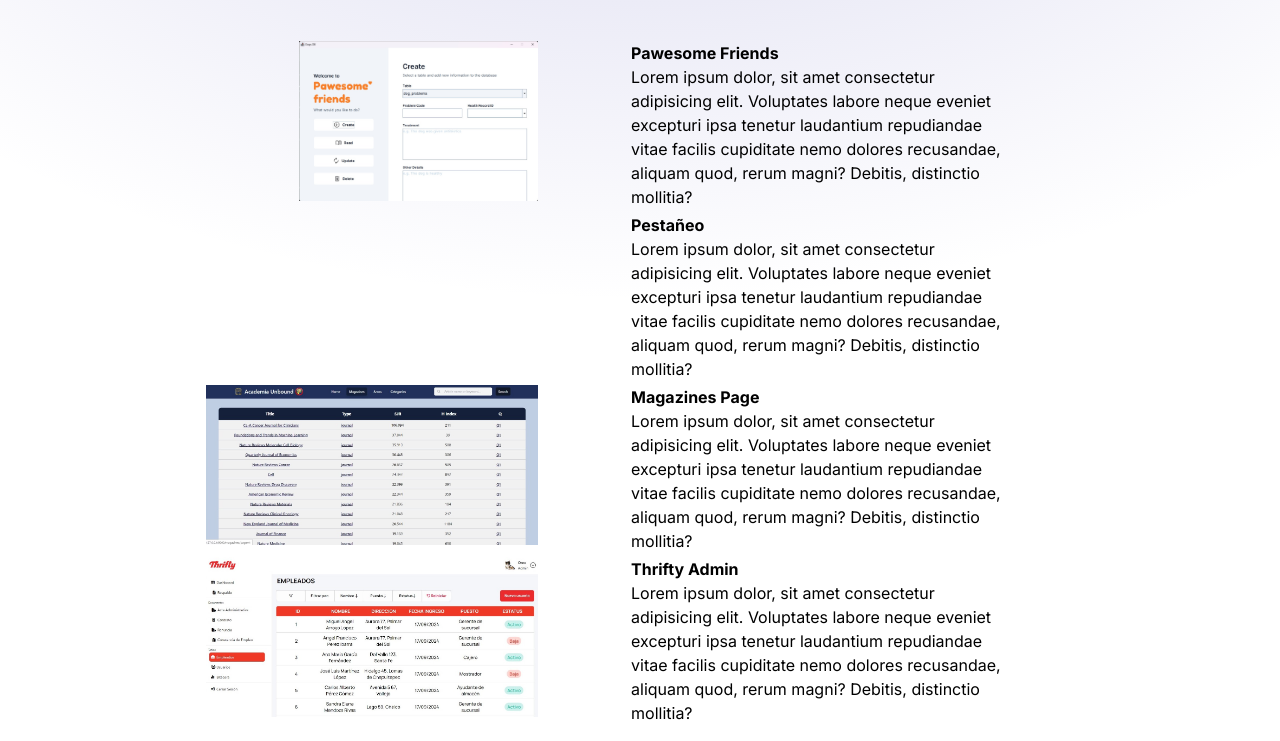
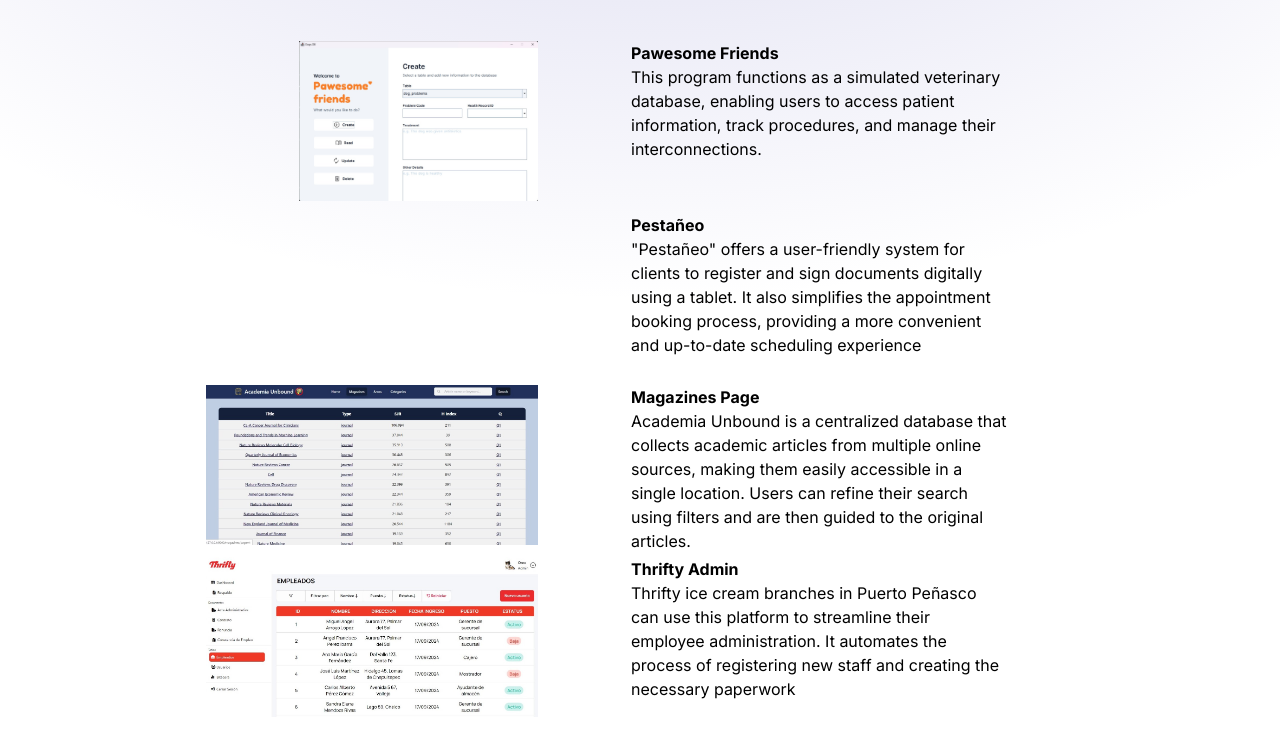
Before and after one commit to FranSfw/FranciscoCV, a website: page projects.html in a window 1280 px wide. Shown: the part 179-920 px from the top of the page. Drawn offline with nearby package versions, Linux system fonts and the light colour scheme; a web font is replaced by a local one.

Commit message:
Descripciones

```diff
--- a/projects.html
+++ b/projects.html
@@ -74,24 +74,20 @@
           <div class="h-[20vh]">
             <p class=" m-3">
               <h1 class="inter-700">Pawesome Friends</h1>
-              Lorem ipsum dolor, sit amet consectetur adipisicing elit. Voluptates labore neque eveniet excepturi ipsa tenetur laudantium repudiandae vitae facilis cupiditate nemo dolores recusandae, aliquam quod, rerum magni? Debitis, distinctio mollitia?
-            </p>
+              This program functions as a simulated veterinary database, enabling users to access patient information, track procedures, and manage their interconnections.            </p>
           </div>
           <div class="h-[20vh]">
             <p class=" m-3">
               <h1 class="inter-700">Pestañeo</h1>
-              Lorem ipsum dolor, sit amet consectetur adipisicing elit. Voluptates labore neque eveniet excepturi ipsa tenetur laudantium repudiandae vitae facilis cupiditate nemo dolores recusandae, aliquam quod, rerum magni? Debitis, distinctio mollitia?
-            </p>          </div>
+              "Pestañeo" offers a user-friendly system for clients to register and sign documents digitally using a tablet. It also simplifies the appointment booking process, providing a more convenient and up-to-date scheduling experience            </p>          </div>
           <div class="h-[20vh]">
             <p class=" m-3">
               <h1 class="inter-700">Magazines Page</h1>
-              Lorem ipsum dolor, sit amet consectetur adipisicing elit. Voluptates labore neque eveniet excepturi ipsa tenetur laudantium repudiandae vitae facilis cupiditate nemo dolores recusandae, aliquam quod, rerum magni? Debitis, distinctio mollitia?
-            </p>          </div>
+              Academia Unbound is a centralized database that collects academic articles from multiple online sources, making them easily accessible in a single location. Users can refine their search using filters and are then guided to the original articles.            </p>          </div>
           <div class="h-[20vh]">
             <p class=" m-3">
               <h1 class="inter-700">Thrifty Admin</h1>
-              Lorem ipsum dolor, sit amet consectetur adipisicing elit. Voluptates labore neque eveniet excepturi ipsa tenetur laudantium repudiandae vitae facilis cupiditate nemo dolores recusandae, aliquam quod, rerum magni? Debitis, distinctio mollitia?
-            </p>          </div>
+              Thrifty ice cream branches in Puerto Peñasco can use this platform to streamline their employee administration. It automates the process of registering new staff and creating the necessary paperwork            </p>          </div>
         </div>
       </div>
       <span> </span>
```
